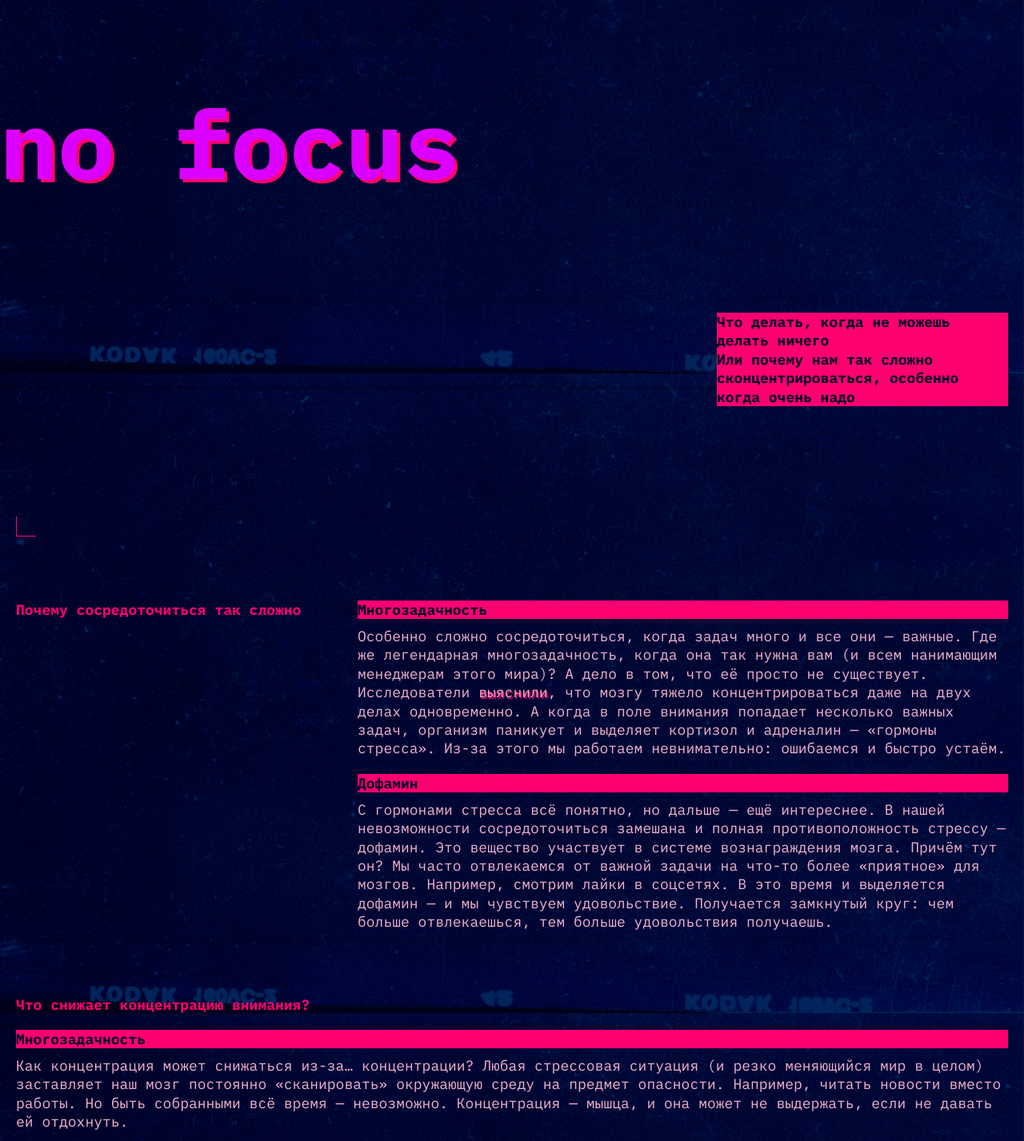
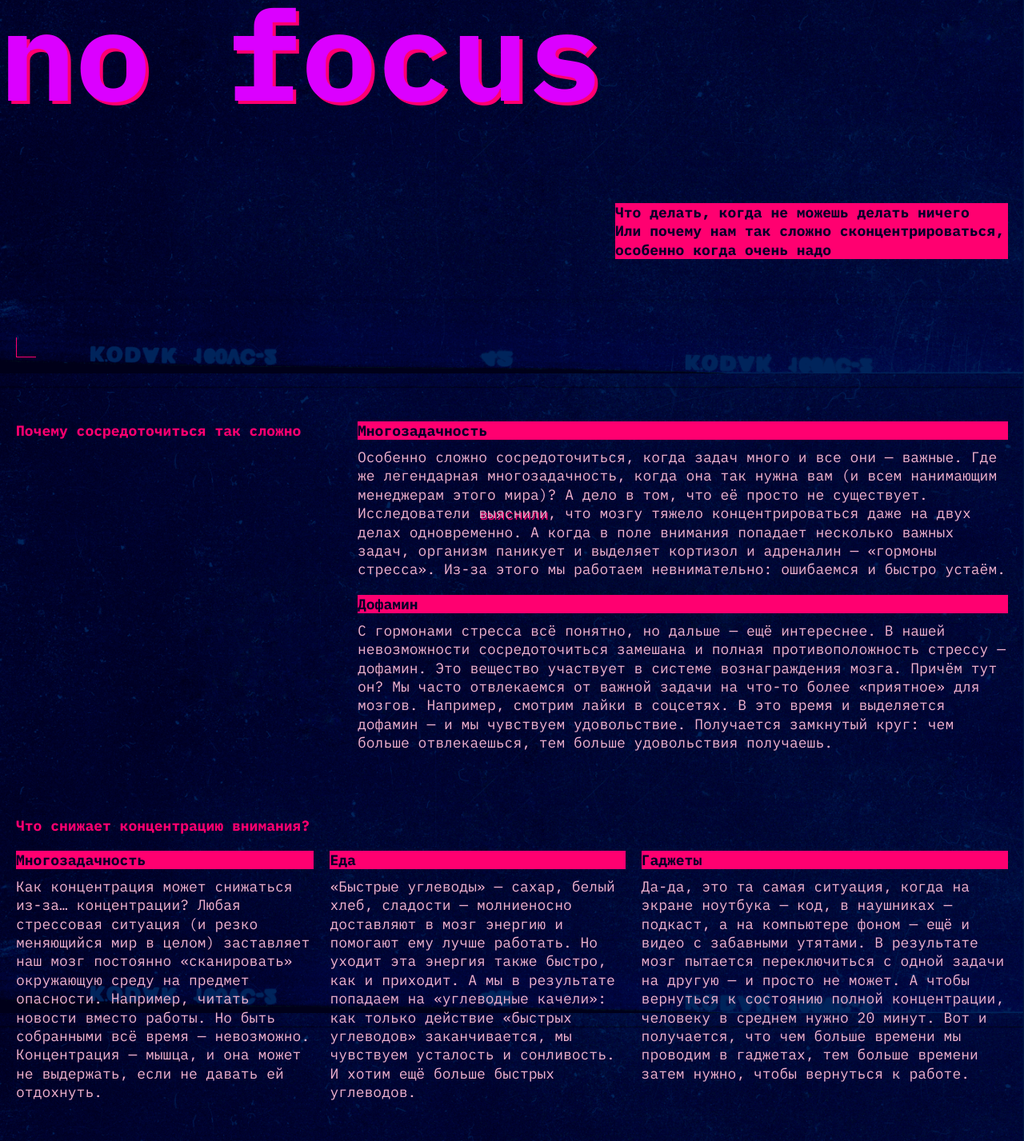
Before and after one commit to Irina-fmn/slozhno-sosredotochitsya-fd, a plain HTML site: page index.html in a window 1280 px wide. Shown: the part 333-1760 px from the top of the page at 80% size. Drawn offline with Linux system fonts and the light colour scheme.

Commit message:
header large

```diff
--- a/index.html
+++ b/index.html
@@ -88,9 +88,9 @@
           </article>
         </div>
       </section>
-      <section class="content__section">
+      <section class="content__section content__section-center">
         <h2 class="section__title">Что снижает концентрацию внимания?</h2>
-        <div class="section__cards wide-cards">
+        <div class="section__cards">
           <article class="card">
             <h3 class="card__title title-decor">Многозадачность</h3>
             <p class="card__text">
--- a/styles/style.css
+++ b/styles/style.css
@@ -201,7 +201,7 @@
 .pictures-list {
   display: grid;
   grid-template-columns: 1fr;
-  gap: 10px;
+  gap: var(--page-offset);
 }
 
 .gallery_image {
@@ -227,6 +227,10 @@
 @media (width >= 768px) {
   .header {
     min-height: 1024px;
+  }
+
+  .title {
+    font-size: clamp(7.5rem, 0.5625rem + 14.4531vw, 9.8125rem);
   }
 
   .header__title {
@@ -260,7 +264,7 @@
     grid-column: 1;
   }
 
-  .wide-cards {
+  .content__section-center .section__cards {
     grid-column: span 3;
   }
 
@@ -270,7 +274,6 @@
 
   .pictures-list {
     grid-template-columns: repeat(3, 1fr);
-    gap: 20px;
   }
 
   .gallery_nature {
@@ -295,6 +298,33 @@
   }
 }
 
-/* @media (width >= 1024px) {
+@media (width >= 1024px) {
+  .header {
+    min-height: 768px;
+  }
 
-} */
+  .header__theme-menu {
+    justify-self: center;
+    align-self: start;
+  }
+
+  .header__theme-menu-list {
+    flex-direction: row;
+  }
+
+  .title {
+    font-size: clamp(7.5rem, 0.5625rem + 14.4531vw, 9.8125rem);
+  }
+
+  .header__description {
+    max-width: 491px;
+  }
+
+  .content {
+    gap: 80px;
+    margin-top: 60px;
+  }
+  .content__section-center .section__cards {
+    flex-direction: row;
+  }
+}
```
